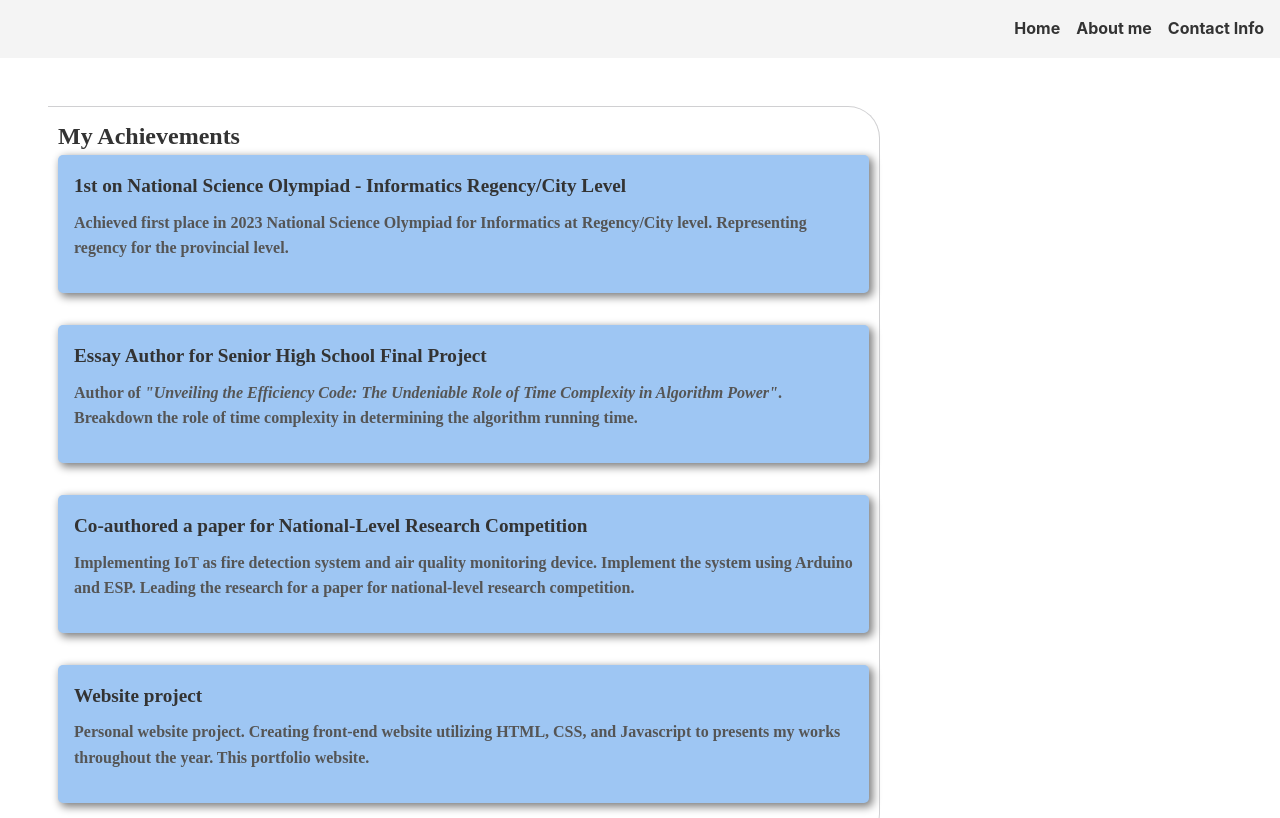
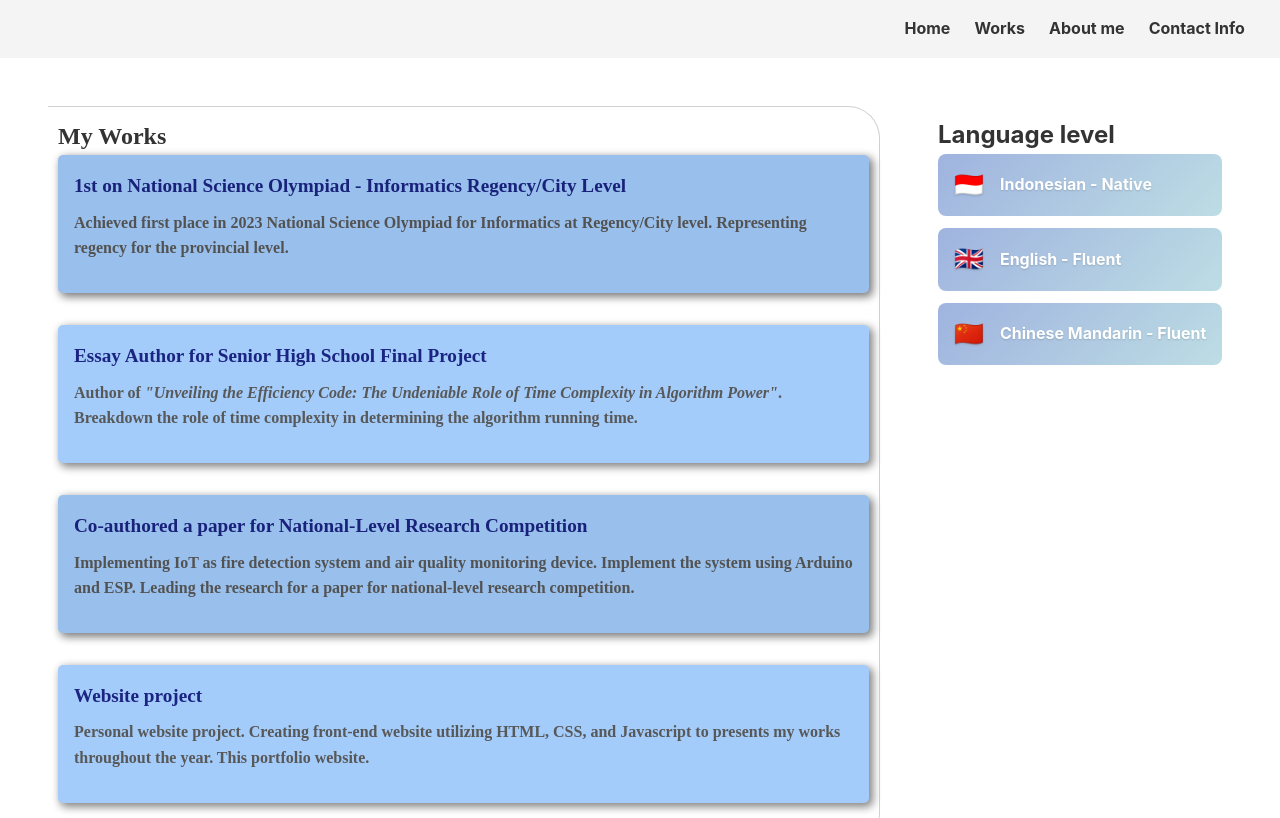
Before and after one commit to hoowwshii/portfolio, a plain HTML site: page works.html in a window 1280 px wide. Shown: the top 818 px of the page. Drawn offline with Linux system fonts and the light colour scheme; a web font is replaced by a local one.

Commit message:
language, add more, rework

```diff
--- a/style.css
+++ b/style.css
@@ -3,6 +3,7 @@
     --secondary-color: rgb(158, 198, 243);
     --bg-color: rgb(255, 241, 213);
     --tertiary-color: rgb(189, 221, 228);
+    --accent-color: #3d5afe;
 }
 
 * {
@@ -40,7 +41,8 @@
   .nav-links {
     display: flex;
     list-style: none;
-    gap: 1rem;
+    gap: 1.5rem;
+    padding-right: 1.2rem;
   }
 
   .nav-links a {
@@ -57,8 +59,10 @@
   /* Hero Section */
   .hero {
     padding: 5rem 1rem;
-    background-color: #e9ecef;
+    /* background-color: #e9ecef; */
+    background: linear-gradient(120deg, #fff8ed, #fff);
     min-height: 95vh;
+    color: #555;
   }
 
 .hero-content{
@@ -104,6 +108,7 @@
     padding: 3rem 1rem;
     text-align: center;
     background-color: var(--bg-color);
+
     height: 35rem;
   }
   .skill-group{
@@ -122,14 +127,21 @@
     grid-row: 3;
 }
   .skill-item {
-    background-color: var(--secondary-color);
-    color: black;
+    background-color: #c7e5f7;
+    /* background-color: white; */
+    /* border: rgb(208 208 210) solid 1px; */
+    color: #0a3d62;
     padding: 0.5rem 1rem;
-    border-radius: 5px;
+    border-radius: 27px;
     font-weight: bold;
     text-align: center;
+    transition: transform 0.2s, background-color 0.2s;
   }
-
+  .skill-item:hover {
+    background-color: var(--accent-color);
+    color: #fff;
+    transform: scale(1.05);
+  }
   .stats {
     display: flex;
     justify-content: center;
@@ -163,6 +175,11 @@
     transition: background-color 0.3s ease, transform 0.3s ease, box-shadow 0.3s ease;
     box-shadow: 3px 3px 8px 1px gray;
   }
+  .achievement-item h3{
+    color: #1a237e;
+    font-size: 1.2rem;
+    font-family: 'Times New Roman', Times, serif;
+  }
   .achievement-item:hover{
     /* background: linear-gradient(135deg, rgb(189, 221, 228), rgb(159, 179, 223)); */
     background-color: whitesmoke;
@@ -171,7 +188,12 @@
     box-shadow: 0 4px 8px rgba(0, 0, 0, 0.15);
     box-shadow: 3px 3px 8px 1px gray;
   }
-
+  .achievement-item:nth-child(odd) {
+    filter: brightness(1.03);
+  }
+  .achievement-item:nth-child(even) {
+    filter: brightness(0.97);
+  }
   .achievement-item img {
     width: 50px;
     height: 50px;
@@ -185,7 +207,7 @@
     color: white;
     padding: 0.5rem 1rem;
     text-decoration: none;
-    border-radius: 5px;
+    border-radius: 10px;
     transition: background-color 0.3s ease, transform 0.3s ease, box-shadow 0.3s ease;
   }
   .learn-more:hover{
@@ -241,8 +263,38 @@
   border-color: rgb(208 208 210);
 }
 
+.container{
+  display: flex;
+  margin-top: 3rem;
+}
+.language{
+  padding: 10px;
+}
+.language li {
+  display: flex;
+  align-items: center; /* Align icon and text vertically */
+  background-color: rgb(159, 179, 223); /* Primary color */
+  color: white;
+  text-shadow: 0 1px 2px rgba(0, 0, 0, 0.15);
+  padding: 0.75rem 1rem;
+  border-radius: 8px; /* Rounded corners for a modern look */
+  margin-bottom: 0.75rem;
+  font-weight: bold;
+  transition: transform 0.3s ease, box-shadow 0.3s ease; /* Smooth hover effects */
+  background: linear-gradient(135deg, rgb(159, 179, 223), rgb(189, 221, 228));
+  /* background: linear-gradient(to right, #a9d6e5, #bde0fe); */
 
-
+}
+.icon {
+  margin-right: 1rem; /* Space between icon and text */
+  font-size: 1.5rem; /* Larger icon size */
+}
+.language li:hover {
+  transform: translateY(-3px); /* Slight upward movement on hover */
+  box-shadow: 0 4px 8px rgba(0, 0, 0, 0.15); /* Enhanced shadow for depth */
+  background-color: rgb(159, 179, 223);
+  color: white;
+}
   /* Responsive Styles */
   @media (max-width: 768px) {
     .hero-content{
--- a/achievements.html
+++ b/works.html
@@ -14,15 +14,17 @@
       <div class="menu-icon" id="menu-icon">&#9776;</div>
       <ul class="nav-links" id="nav-links">
         <li><a href="index.html">Home</a></li>
-        <li><a href="achievements.html">About me</a></li>
+        <li><a href="works.html">Works </a></li>
+        <li><a href="about.html">About me</a></li>
         <li><a href="index.html#contact-info">Contact Info</a></li>
       </ul>
     </nav>
   </header>
 
   <!-- Achievements Section -->
+  <div class="container">
   <section id="achievements" class="achievements-list">
-    <h2>My Achievements</h2>
+    <h2>My Works</h2>
     <div class="achievement-item">
       <div class="achievement-content">
         <h3>1st on National Science Olympiad - Informatics Regency/City Level</h3> <!-- add more about this later-->
@@ -48,12 +50,21 @@
       </div>
     </div>
   </section>
+  <section class="language">
+    <h2>Language level</h2>
+    <ul>
+      <li><span class="icon">🇮🇩</span> Indonesian - Native</li>
+      <li><span class="icon">🇬🇧</span> English - Fluent</li>
+      <li><span class="icon">🇨🇳</span> Chinese Mandarin - Fluent</li>
+    </ul>
+  </section>
+</div>
 <!-- i can classify this website as a project too. list it as first project for fornt end website. look at dm for myself -->
   <!-- Footer Section -->
   <footer class="footer">
     <p>&copy; 2025 Your Name. All Rights Reserved.</p>
   </footer>
-  <iframe allow="autoplay *; encrypted-media *;" frameborder="0" height="150" style="width:100%;max-width:660px;overflow:hidden;background:transparent;" sandbox="allow-forms allow-popups allow-same-origin allow-scripts allow-storage-access-by-user-activation allow-top-navigation-by-user-activation" src="https://embed.music.apple.com/id/album/one-of-these-nights/1092931330?i=1092931408"></iframe>
+  <!-- <iframe allow="autoplay *; encrypted-media *;" frameborder="0" height="150" style="width:100%;max-width:660px;overflow:hidden;background:transparent;" sandbox="allow-forms allow-popups allow-same-origin allow-scripts allow-storage-access-by-user-activation allow-top-navigation-by-user-activation" src="https://embed.music.apple.com/id/album/one-of-these-nights/1092931330?i=1092931408"></iframe> -->
   <script src="script.js"></script>
 </body>
 </html>
@@ -62,7 +73,7 @@
 
     /* Achievements List Styles */
 .achievements-list {
-    margin: 3rem 3rem;
+    margin: 0rem 3rem;
     text-align: left;
     /* background-color: rgb(255, 241, 213); */
     width: 65vw;
@@ -80,7 +91,6 @@
     border-radius: 5px;
     text-align: left !important;
   }
-
   .achievement-icon {
     width: 50px;
     height: 50px;
```
Also changed, not shown: index.html (+10 -5 lines), about.html (added).
